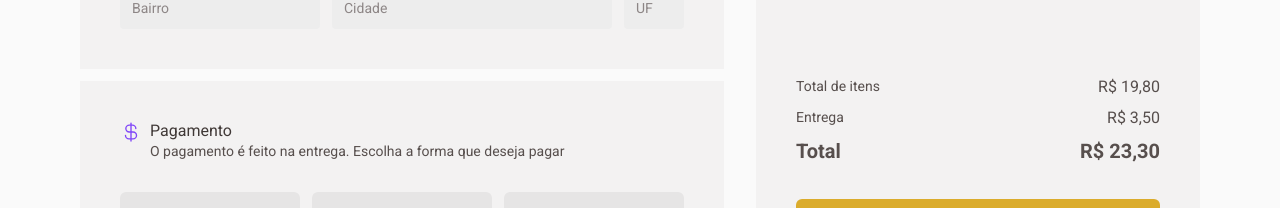
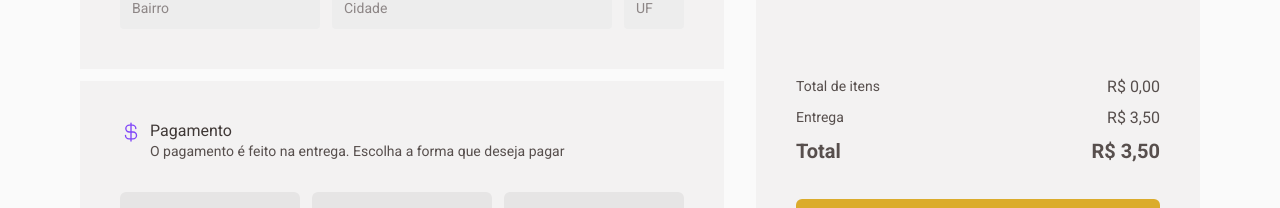
Before and after one commit to exodogurgel/coffee-delivery, a React (Vite) app: page /checkout in a window 1280 px wide. Shown: the part 465-673 px from the top of the page. Built offline with nearby package versions, Linux system fonts and the light colour scheme.

Commit message:
create total items cart

```diff
--- a/src/contexts/CartContext.tsx
+++ b/src/contexts/CartContext.tsx
@@ -76,7 +76,7 @@ export function CartContextProvider({ children }: CartContextProviderProps) {
 
       const updatedItem = updatedCart.find((item) => item.id === coffeeId)
       if (updatedItem) {
-        updatedItem.amount = amount + 1
+        updatedItem.amount = amount
       } else {
         return
       }
--- a/src/pages/Checkout/components/ItemCart/index.tsx
+++ b/src/pages/Checkout/components/ItemCart/index.tsx
@@ -18,7 +18,7 @@ export function ItemCart({ coffee }: ItemCartProps) {
 
   function handleIncrease() {
     setAmount((state) => state + 1)
-    updateCoffee({ coffeeId: coffee.id, amount })
+    updateCoffee({ coffeeId: coffee.id, amount: amount + 1 })
   }
 
   function handleDecrease() {
@@ -27,7 +27,7 @@ export function ItemCart({ coffee }: ItemCartProps) {
     }
 
     setAmount((state) => state - 1)
-    updateCoffee({ coffeeId: coffee.id, amount })
+    updateCoffee({ coffeeId: coffee.id, amount: amount - 1 })
   }
   return (
     <ItemCartContainer>
--- a/src/pages/Checkout/components/OrderDetailsCheckout/index.tsx
+++ b/src/pages/Checkout/components/OrderDetailsCheckout/index.tsx
@@ -1,5 +1,6 @@
 import { useContext } from 'react'
 import { CartContext } from '../../../../contexts/CartContext'
+import { FormatPrice } from '../../../../utils/formatPrice'
 import { ItemCart } from '../ItemCart'
 import {
   ItemsListContainer,
@@ -10,6 +11,17 @@ import {
 
 export function OrderDetailsCheckout() {
   const { cart } = useContext(CartContext)
+
+  const cartTotal = cart.reduce((sumTotal, coffee) => {
+    return sumTotal + coffee.price * coffee.amount
+  }, 0)
+
+  const cartTotalFormatted = FormatPrice(cartTotal)
+
+  const deliveryFee = 3.5
+
+  const total = FormatPrice(cartTotal + deliveryFee)
+
   return (
     <OrderDetailsCheckoutContainer>
       <h2>Cafés selecionados</h2>
@@ -22,7 +34,7 @@ export function OrderDetailsCheckout() {
         <TotalWrapper>
           <div>
             <small>Total de itens</small>
-            <span>R$ 19,80</span>
+            <span>R$ {cartTotalFormatted}</span>
           </div>
           <div>
             <small>Entrega</small>
@@ -30,7 +42,7 @@ export function OrderDetailsCheckout() {
           </div>
           <div>
             <strong>Total</strong>
-            <strong>R$ 23,30</strong>
+            <strong>R$ {total}</strong>
           </div>
 
           <button type="submit" form="address-form">
```
